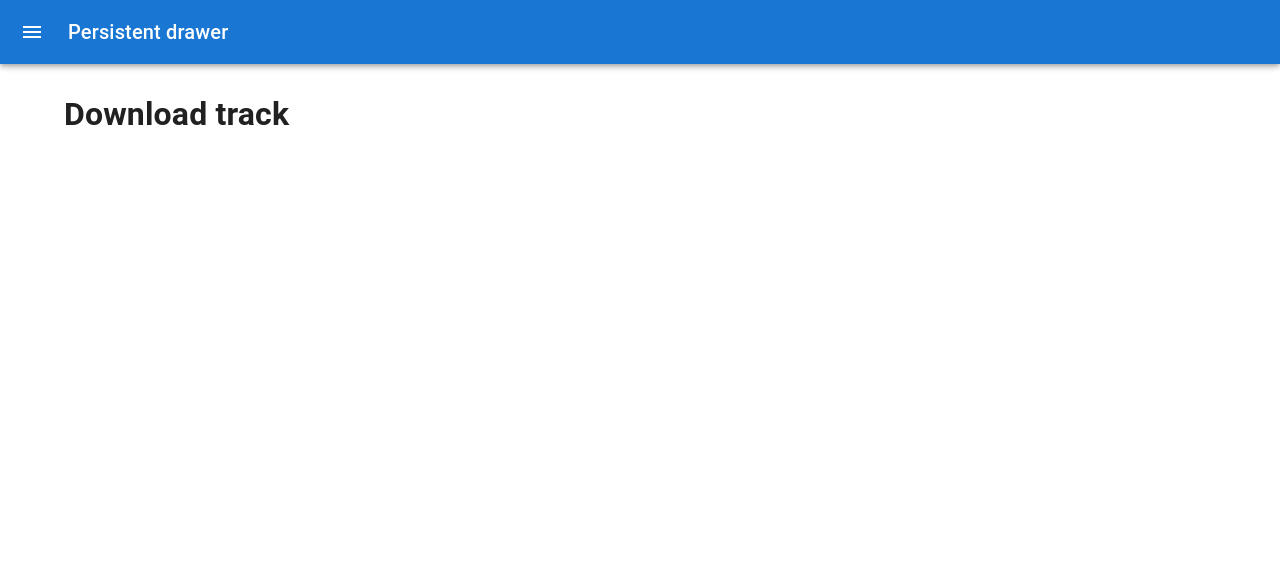
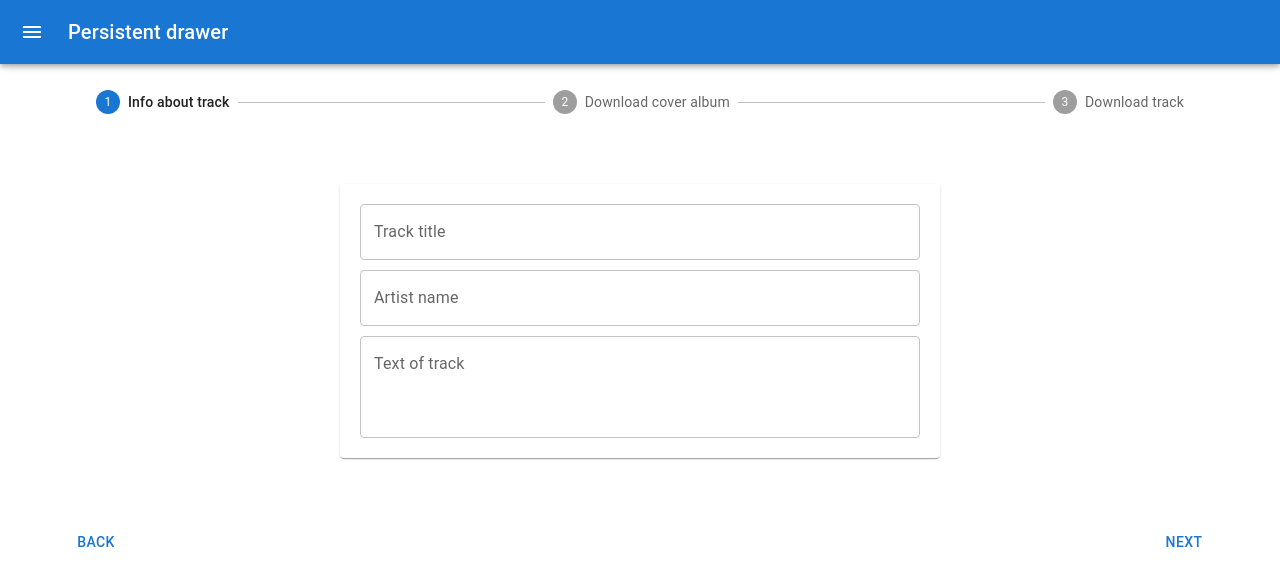
Before and after one commit to rkostevka/spotify-project, a Next.js app in the folder client/: page /tracks/create in a window 1280 px wide. Shown: the top 586 px of the page. Built offline with nearby package versions, Linux system fonts and the light colour scheme.

Commit message:
Client: Steps in create mode of track

```diff
--- /dev/null
+++ b/client/components/StepWrapper.tsx
@@ -0,0 +1,32 @@
+import {Card, Container, Grid, Step, StepLabel, Stepper } from '@mui/material';
+import React from 'react';
+import style from '../styles/StepWrapper.module.scss';
+
+interface StepWrapperProps {
+    activeStep: number
+}
+const steps = ['Info about track', 'Download cover album', 'Download track']
+
+const StepWrapper: React.FC<StepWrapperProps> = ({activeStep, children}) => {
+    return (
+        <Container>
+            <Stepper activeStep={activeStep}>
+                {steps.map((step, index) =>
+                    <Step
+                        key={index}
+                        completed={activeStep > index}
+                    >
+                        <StepLabel>{step}</StepLabel>
+                    </Step>
+                )}
+            </Stepper>
+            <Grid container justifyContent="center" className={style.stepWrapper}>
+                <Card className={style.stepCard}>
+                    {children}
+                </Card>
+            </Grid>
+        </Container>
+    );
+};
+
+export default StepWrapper;
--- a/client/pages/tracks/create.tsx
+++ b/client/pages/tracks/create.tsx
@@ -1,10 +1,43 @@
-import React from 'react';
+import {Button, Grid, TextField } from '@mui/material';
+import React, { useState } from 'react';
+import StepWrapper from '../../components/StepWrapper';
 import MainLayout from '../../layouts/MainLayout';
+import styles from '../../styles/StepWrapper.module.scss';
 
 const Create = () => {
+    const [activeStep, setActiveStep] = useState(0);
+    const next = () => {
+        if(activeStep !== 2) {
+            setActiveStep(prev => prev + 1);
+        }
+    }
+
+    const back = () => {
+        setActiveStep(prev => prev - 1);
+    }
+
     return (
         <MainLayout>
-            <h1>Download track</h1>
+            <StepWrapper activeStep={activeStep}>
+                {activeStep == 0 &&
+                    <Grid container direction={"column"}>
+                        <TextField label={"Track title"} className={styles.stepTextField}/>
+                        <TextField label={"Artist name"} className={styles.stepTextField}/>
+                        <TextField
+                            label={"Text of track"}
+                            className={styles.stepTextField}
+                            multiline
+                            rows={3}
+                        />
+                    </Grid>
+                }
+                {activeStep == 1 && <div>Step 2</div>}
+                {activeStep == 2 && <div>Step 3</div>}
+            </StepWrapper>
+            <Grid container justifyContent="space-between">
+                <Button onClick={back}>Back</Button>
+                <Button onClick={next}>Next</Button>
+            </Grid>
         </MainLayout>
     );
 };
--- /dev/null
+++ b/client/styles/StepWrapper.module.scss
@@ -0,0 +1,11 @@
+.stepWrapper {
+  margin: 70px 0;
+  height: 270px;
+}
+.stepCard {
+  width: 600px;
+  padding: 20px;
+}
+.stepTextField:not(:last-child) {
+    margin-bottom: 10px;
+}
```
